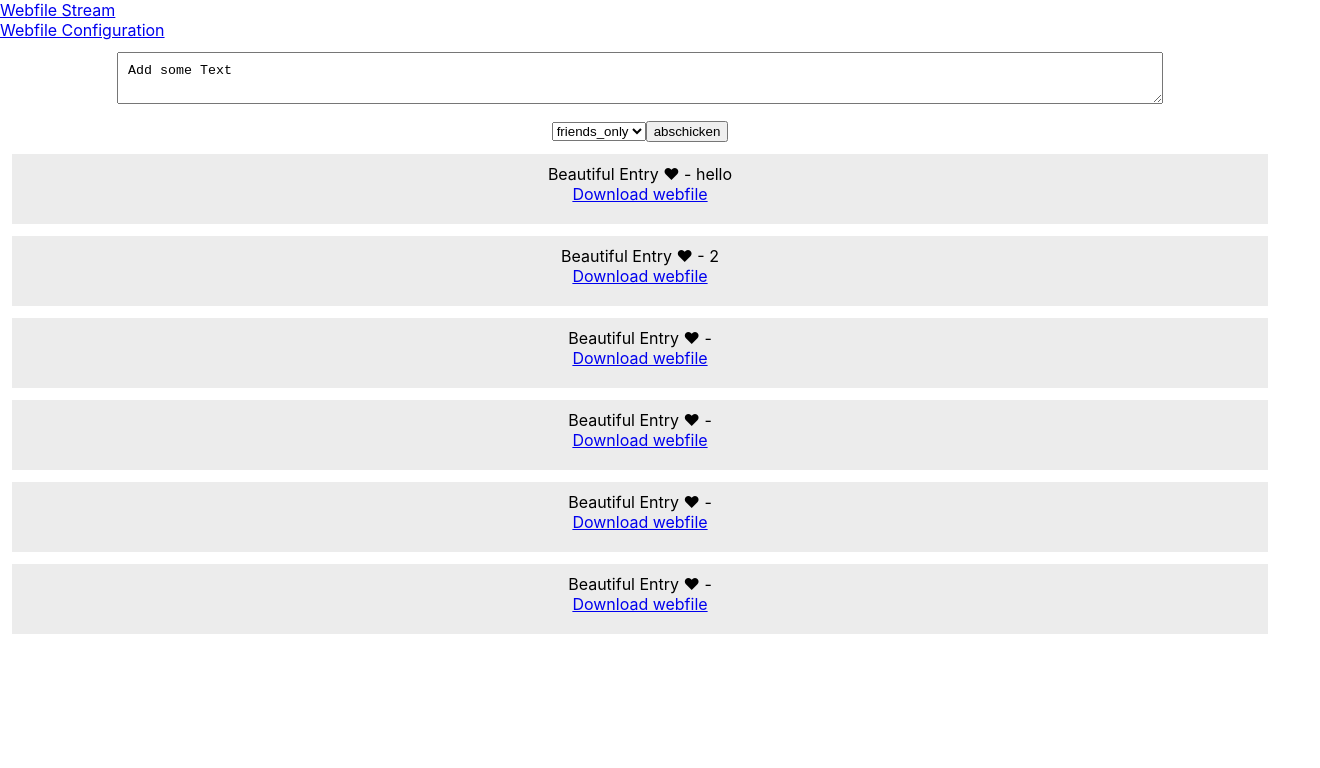
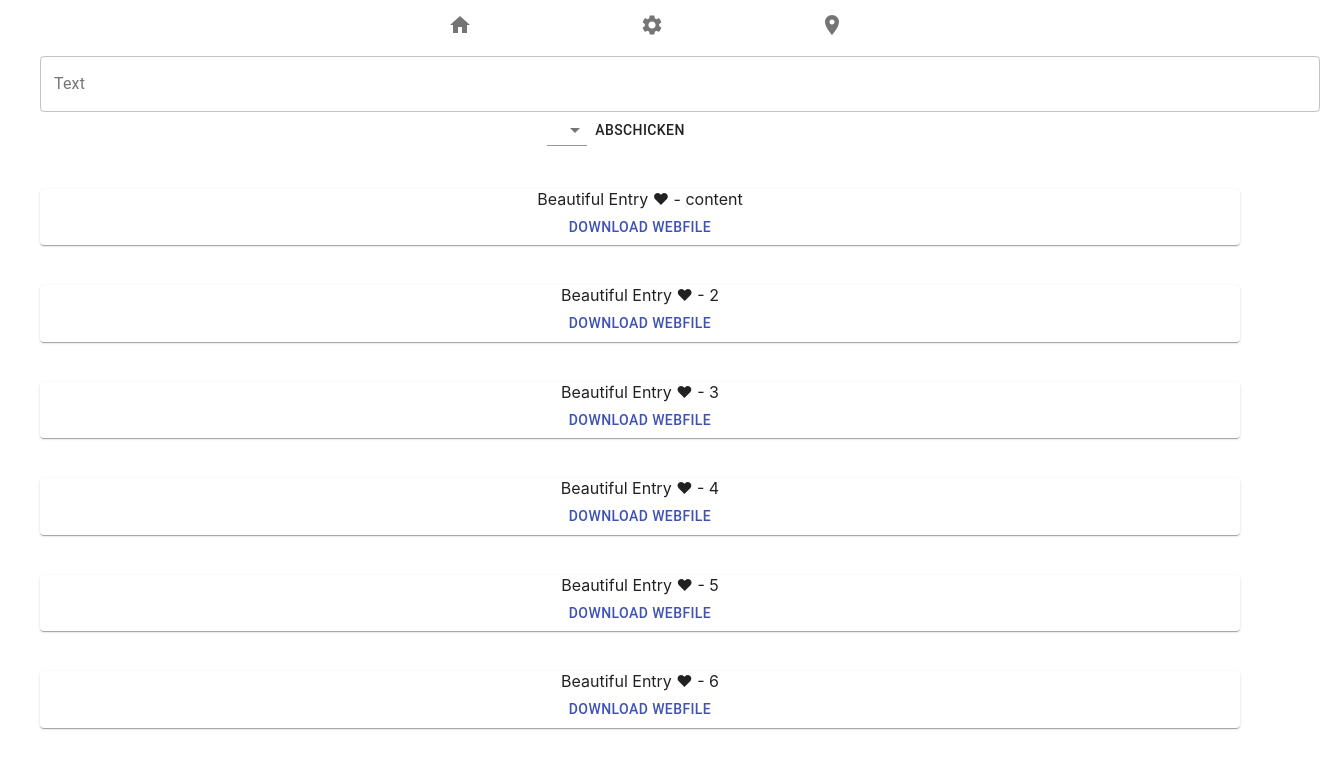
Before and after one commit to sebastianmonzel/github-webifles-framework-steam-ui, a React (Create React App) app: page / in a window 1280 px wide. Shown: the top 768 px of the page, 1320 px wide, since content can reach past the window. Built offline with nearby package versions, Linux system fonts and the light colour scheme.

Commit message:
use different components of material ui

```diff
--- a/package.json
+++ b/package.json
@@ -4,6 +4,7 @@
   "private": true,
   "dependencies": {
     "@material-ui/core": "^4.11.4",
+    "@material-ui/icons": "^4.11.2",
     "@testing-library/jest-dom": "^4.2.4",
     "@testing-library/react": "^9.5.0",
     "@testing-library/user-event": "^7.2.1",
--- a/src/components/DatastoreConfiguration.js
+++ b/src/components/DatastoreConfiguration.js
@@ -1,15 +1,19 @@
 import React, {Component} from 'react';
 
 import './DatastoreConfiguration.css';
+import Card from "@material-ui/core/Card";
+import Box from "@material-ui/core/Box";
 
 class DatastoreConfiguration extends Component {
 
     render() {
         return (
-            <div className={'configuration-entry'} >
-                <b>datastore name</b>: {this.props.name}<br />
-                <b>URL</b>: {this.props.url}
-            </div>
+            <Box m={5}>
+                <Card>
+                    <b>datastore name</b>: {this.props.name}<br />
+                    <b>URL</b>: {this.props.url}
+                </Card>
+            </Box>
         );
     }
 }
--- a/src/components/DatastoreInput.js
+++ b/src/components/DatastoreInput.js
@@ -1,16 +1,20 @@
 import React, {Component} from 'react';
 
 import './DatastoreConfiguration.css';
+import Card from "@material-ui/core/Card";
+import Box from "@material-ui/core/Box";
+import TextField from "@material-ui/core/TextField";
+import Button from "@material-ui/core/Button";
 
 class DatastoreInput extends Component {
 
     render() {
         return (
-            <div className={'configuration-entry'} >
-                <b>datastore name</b>: <input /><br />
-                <b>URL</b>: <input />
-                <input type={"button"} value={"abschicken"}/>
-            </div>
+            <Box m={5}>
+                <TextField variant="outlined" label={"datastore name"} value={this.props.name} />
+                <TextField variant="outlined" label={"URL"} value={this.props.url} />
+                <Button>Abschicken</Button>
+            </Box>
         );
     }
 }
--- a/src/components/Navigation.js
+++ b/src/components/Navigation.js
@@ -1,16 +1,22 @@
 import React, {Component} from 'react';
-import {Link} from "react-router-dom";
-
+import Link from "@material-ui/core/Link";
+import RouterLink from "@material-ui/core/Link";
+import BottomNavigation from "@material-ui/core/BottomNavigation";
+import BottomNavigationAction from "@material-ui/core/BottomNavigationAction";
+import HomeIcon from '@material-ui/icons/Home'
+import SettingsIcon from '@material-ui/icons/Settings';
+import LocationOnIcon from '@material-ui/icons/LocationOn'
 
 
 class Navigation extends Component {
 
     render() {
         return (
-            <div>
-                <Link to={"/webfilestream"}>Webfile Stream</Link><br />
-                <Link to={"/webfileconfiguration"}>Webfile Configuration</Link>
-            </div>
+            <BottomNavigation>
+                <BottomNavigationAction label="Recents" icon={<HomeIcon />} href={"/webfilestream"} />
+                <BottomNavigationAction label="Configuration" icon={<SettingsIcon />} href={"/webfileconfiguration"} />
+                <BottomNavigationAction label="Nearby" icon={<LocationOnIcon />} />
+            </BottomNavigation>
         );
     }
 }
--- a/src/components/WebfileStream.js
+++ b/src/components/WebfileStream.js
@@ -10,12 +10,12 @@ class WebfileStream extends Component {
         return (
             <div>
                 <WebfileStreamInput />
-                <WebfileStreamEntry test={'hello'}/>
+                <WebfileStreamEntry test={'content'}/>
                 <WebfileStreamEntry test={'2'}/>
-                <WebfileStreamEntry/>
-                <WebfileStreamEntry/>
-                <WebfileStreamEntry/>
-                <WebfileStreamEntry/>
+                <WebfileStreamEntry test={'3'}/>
+                <WebfileStreamEntry test={'4'}/>
+                <WebfileStreamEntry test={'5'}/>
+                <WebfileStreamEntry test={'6'}/>
             </div>
         );
     }
--- a/src/components/WebfileStreamEntry.js
+++ b/src/components/WebfileStreamEntry.js
@@ -1,16 +1,21 @@
 import React, {Component} from 'react';
 
 import './WebfileStreamEntry.css';
+import Button from "@material-ui/core/Button";
+import Card from "@material-ui/core/Card";
+import Box from "@material-ui/core/Box";
 
 
 class WebfileStreamEntry extends Component {
 
     render() {
         return (
-            <div className="stream-entry">
-                Beautiful Entry ❤ - {this.props.test}<br />
-                <a href={'test'}>Download webfile</a>
-            </div>
+            <Box component="div" m={5}>
+                <Card>
+                    Beautiful Entry ❤ - {this.props.test}<br />
+                    <Button href={'test'} color="primary">Download webfile</Button>
+                </Card>
+            </Box>
         );
     }
 }
--- a/src/components/WebfileStreamInput.js
+++ b/src/components/WebfileStreamInput.js
@@ -1,19 +1,24 @@
 import React, {Component} from 'react';
 import './WebfileStreamInput.css';
+import TextField from "@material-ui/core/TextField";
+import Button from "@material-ui/core/Button";
+import Box from "@material-ui/core/Box";
+import Select from "@material-ui/core/Select";
+import MenuItem from "@material-ui/core/MenuItem";
 
 
 class WebfileStreamInput extends Component {
 
     render() {
         return (
-            <div className="stream-input">
-                <textarea className="stream-text-input">Add some Text</textarea><br />
-                <select>
-                    <option value={'friends_only'}>friends_only</option>
-                    <option value={'all'}>all</option>
-                </select>
-                <input type={"button"} value={"abschicken"}/>
-            </div>
+            <Box component="span" m={5}>
+                <TextField fullWidth={true} variant="outlined" label={"Text"} />
+                <Select labelId="label" id="select">
+                    <MenuItem value="10">friends_only</MenuItem>
+                    <MenuItem value="20">all</MenuItem>
+                </Select>
+                <Button>abschicken</Button>
+            </Box>
         );
     }
 }
```
Also changed, not shown: 1 other file (tests, documents, lock files or other folders).
